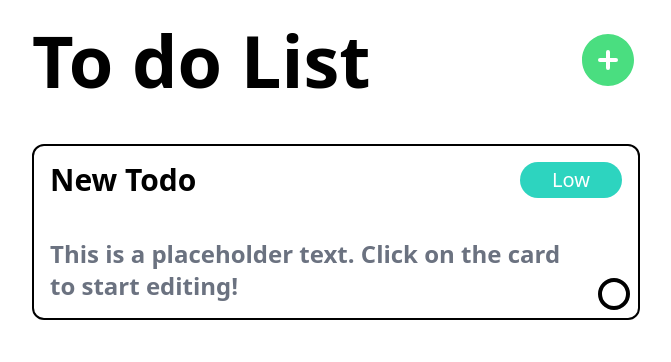
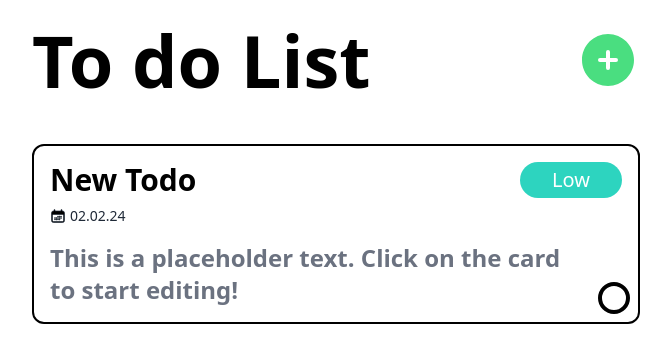
Before and after one commit to UltraMKF12/Internship-TodoApp, a Vue app: page / in a window 1280 px wide. Both pictures are taken after a click on the icon 912 px from the left and 60 px from the top of the page. Shown: the top 362 px of the page, without its empty margins (304-975 px from the left). Built offline with nearby package versions, Linux system fonts and the light colour scheme.

Commit message:
Added date below card title
Show the date the card was created on

```diff
--- a/src/App.vue
+++ b/src/App.vue
@@ -29,8 +29,16 @@ function addTodo() {
     priority: 'Low',
     title: 'New Todo',
     description: 'This is a placeholder text. Click on the card to start editing!',
-    isChecked: false
+    isChecked: false,
+    date: getDate()
   }
   todoList.value.unshift(newItem)
 }
+function getDate() {
+  const date = new Date()
+  const day = String(date.getDay()).padStart(2, '0')
+  const month = String(date.getMonth()).padStart(2, '0')
+  const year = String(date.getFullYear() % 100).padStart(2, '0')
+  return `${day}.${month}.${year}`
+}
 </script>
--- /dev/null
+++ b/src/components/TodoCalendar.vue
@@ -0,0 +1,15 @@
+<template>
+  <div class="flex items-center gap-1">
+    <CalendarDaysIcon class="size-4 stroke-gray-800" />
+    <p class="text-sm text-gray-800">{{ date }}</p>
+  </div>
+</template>
+
+<script setup lang="ts">
+interface Props {
+  date: string
+}
+
+defineProps<Props>()
+import { CalendarDaysIcon } from '@heroicons/vue/24/solid'
+</script>
--- a/src/components/TodoListItem.vue
+++ b/src/components/TodoListItem.vue
@@ -1,7 +1,7 @@
 <template>
   <div class="relative rounded-xl border-2 border-black">
     <div
-      class="flex flex-col justify-between gap-10 p-4"
+      class="flex flex-col justify-between p-4"
       @click="enterEditMode"
     >
       <div class="flex items-start justify-between">
@@ -12,6 +12,10 @@
           >{{ item.priority }}</span
         >
       </div>
+      <TodoCalendar
+        :date="item.date"
+        class="mb-4 mt-2"
+      />
       <div class="flex max-w-[90%] items-end justify-between gap-6">
         <span
           class="break-words text-2xl font-bold"
@@ -52,6 +56,7 @@ import { computed, ref } from 'vue'
 import { Todo } from '@/types/Todo'
 import TodoCheckbox from '@/components/TodoCheckbox.vue'
 import BaseButton from '@/components/BaseButton.vue'
+import TodoCalendar from '@/components/TodoCalendar.vue'
 
 const item = defineModel<Todo>({ required: true })
 const isEditMode = ref(false)
--- a/src/types/Todo.ts
+++ b/src/types/Todo.ts
@@ -4,6 +4,7 @@ export interface Todo {
   title: string
   description: string
   isChecked: boolean
+  date: string
 }
 
 export type Priority = 'High' | 'Medium' | 'Low'
```
